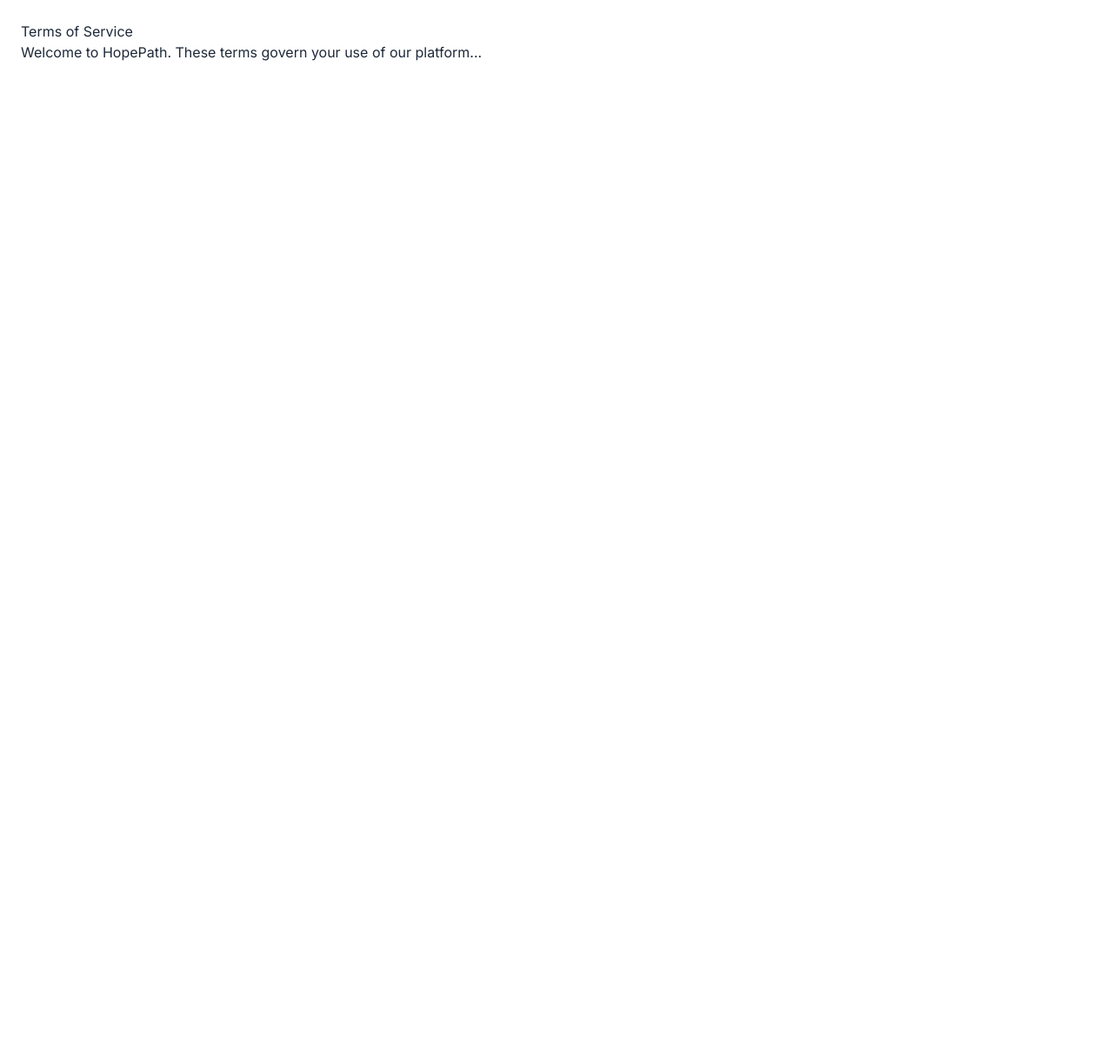
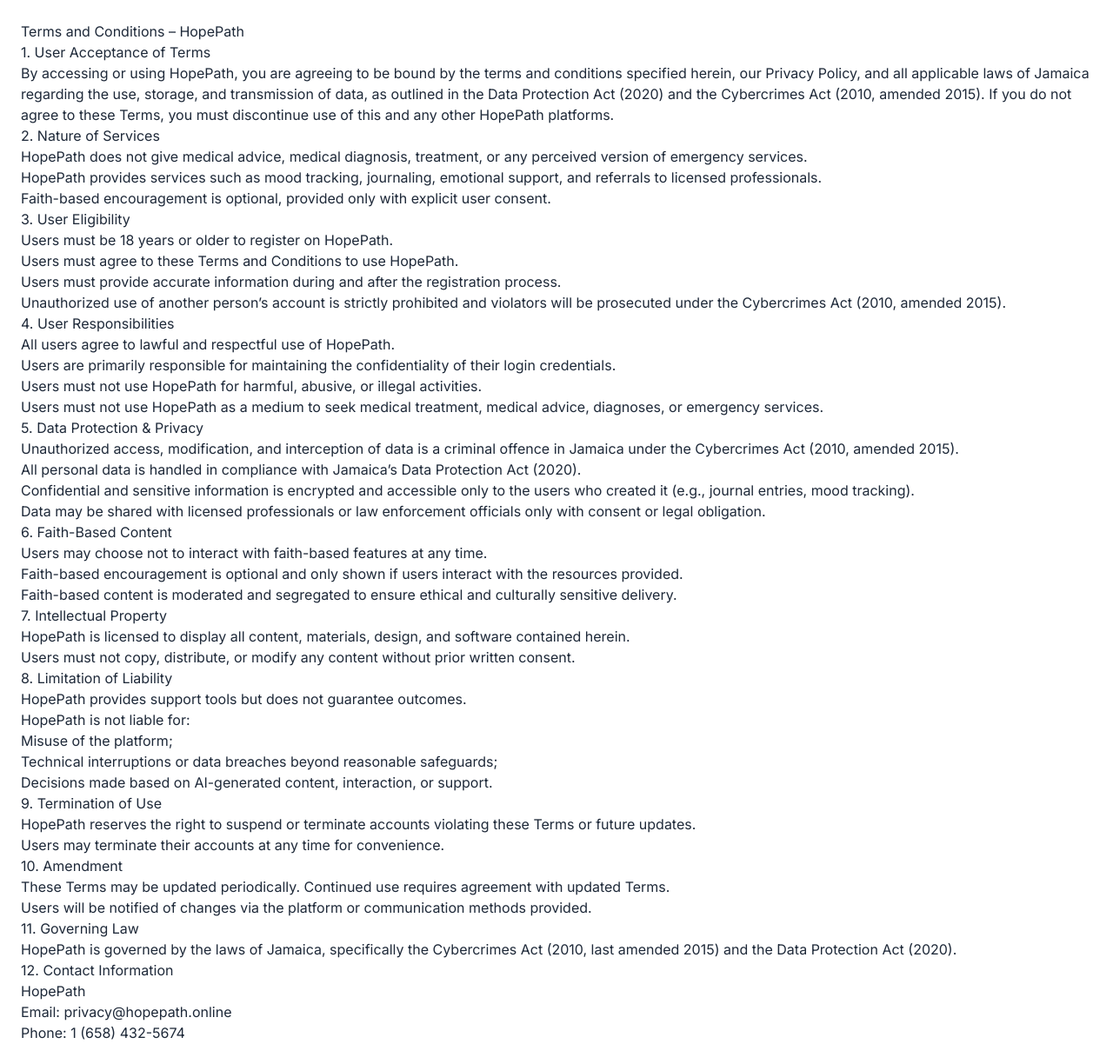
Before and after one commit to Nette6573/mental_health_app, a Next.js app in the folder frontend/: page /terms in a window 1280 px wide. Shown: the whole page at 87% size. Before the commit the page ends 800 px from the top, so only its background shows below. Built offline with nearby package versions, Linux system fonts and the light colour scheme; no server answers.

Commit message:
Update and rename page.jsx to page.tsx

```diff
--- a/frontend/src/app/terms/page.jsx
+++ /dev/null
@@ -1,15 +0,0 @@
-// app/terms/page.tsx
-export const metadata = {
-  title: 'Terms of Service - HopePath',
-  description: 'Review the HopePath Terms of Service.',
-}
-
-export default function TermsPage() {
-  return (
-    <div className="prose mx-auto p-6">
-      <h1>Terms of Service</h1>
-      <p>Welcome to HopePath. These terms govern your use of our platform...</p>
-      {/* Paste your full Terms of Service text here */}
-    </div>
-  )
-}
--- /dev/null
+++ b/frontend/src/app/terms/page.tsx
@@ -0,0 +1,101 @@
+// frontend/src/app/terms/page.tsx
+export const metadata = {
+  title: 'Terms and Conditions - HopePath',
+  description: 'Read the Terms and Conditions for using HopePath services.',
+};
+
+export default function TermsPage() {
+  return (
+    <div className="prose mx-auto p-6">
+      <h1>Terms and Conditions – HopePath</h1>
+
+      <h2>1. User Acceptance of Terms</h2>
+      <p>
+        By accessing or using HopePath, you are agreeing to be bound by the terms and conditions specified herein,
+        our Privacy Policy, and all applicable laws of Jamaica regarding the use, storage, and transmission of data,
+        as outlined in the Data Protection Act (2020) and the Cybercrimes Act (2010, amended 2015).
+        If you do not agree to these Terms, you must discontinue use of this and any other HopePath platforms.
+      </p>
+
+      <h2>2. Nature of Services</h2>
+      <ul>
+        <li>HopePath does not give medical advice, medical diagnosis, treatment, or any perceived version of emergency services.</li>
+        <li>HopePath provides services such as mood tracking, journaling, emotional support, and referrals to licensed professionals.</li>
+        <li>Faith-based encouragement is optional, provided only with explicit user consent.</li>
+      </ul>
+
+      <h2>3. User Eligibility</h2>
+      <ul>
+        <li>Users must be 18 years or older to register on HopePath.</li>
+        <li>Users must agree to these Terms and Conditions to use HopePath.</li>
+        <li>Users must provide accurate information during and after the registration process.</li>
+        <li>Unauthorized use of another person’s account is strictly prohibited and violators will be prosecuted under the Cybercrimes Act (2010, amended 2015).</li>
+      </ul>
+
+      <h2>4. User Responsibilities</h2>
+      <ul>
+        <li>All users agree to lawful and respectful use of HopePath.</li>
+        <li>Users are primarily responsible for maintaining the confidentiality of their login credentials.</li>
+        <li>Users must not use HopePath for harmful, abusive, or illegal activities.</li>
+        <li>Users must not use HopePath as a medium to seek medical treatment, medical advice, diagnoses, or emergency services.</li>
+      </ul>
+
+      <h2>5. Data Protection & Privacy</h2>
+      <ul>
+        <li>Unauthorized access, modification, and interception of data is a criminal offence in Jamaica under the Cybercrimes Act (2010, amended 2015).</li>
+        <li>All personal data is handled in compliance with Jamaica’s Data Protection Act (2020).</li>
+        <li>Confidential and sensitive information is encrypted and accessible only to the users who created it (e.g., journal entries, mood tracking).</li>
+        <li>Data may be shared with licensed professionals or law enforcement officials only with consent or legal obligation.</li>
+      </ul>
+
+      <h2>6. Faith-Based Content</h2>
+      <ul>
+        <li>Users may choose not to interact with faith-based features at any time.</li>
+        <li>Faith-based encouragement is optional and only shown if users interact with the resources provided.</li>
+        <li>Faith-based content is moderated and segregated to ensure ethical and culturally sensitive delivery.</li>
+      </ul>
+
+      <h2>7. Intellectual Property</h2>
+      <ul>
+        <li>HopePath is licensed to display all content, materials, design, and software contained herein.</li>
+        <li>Users must not copy, distribute, or modify any content without prior written consent.</li>
+      </ul>
+
+      <h2>8. Limitation of Liability</h2>
+      <ul>
+        <li>HopePath provides support tools but does not guarantee outcomes.</li>
+        <li>HopePath is not liable for:
+          <ul>
+            <li>Misuse of the platform;</li>
+            <li>Technical interruptions or data breaches beyond reasonable safeguards;</li>
+            <li>Decisions made based on AI-generated content, interaction, or support.</li>
+          </ul>
+        </li>
+      </ul>
+
+      <h2>9. Termination of Use</h2>
+      <ul>
+        <li>HopePath reserves the right to suspend or terminate accounts violating these Terms or future updates.</li>
+        <li>Users may terminate their accounts at any time for convenience.</li>
+      </ul>
+
+      <h2>10. Amendment</h2>
+      <ul>
+        <li>These Terms may be updated periodically. Continued use requires agreement with updated Terms.</li>
+        <li>Users will be notified of changes via the platform or communication methods provided.</li>
+      </ul>
+
+      <h2>11. Governing Law</h2>
+      <p>
+        HopePath is governed by the laws of Jamaica, specifically the Cybercrimes Act (2010, last amended 2015) and the Data Protection Act (2020).
+      </p>
+
+      <h2>12. Contact Information</h2>
+      <p>
+        HopePath<br />
+        Email: privacy@hopepath.online<br />
+        Phone: 1 (658) 432-5674
+      </p>
+    </div>
+  );
+}
```
